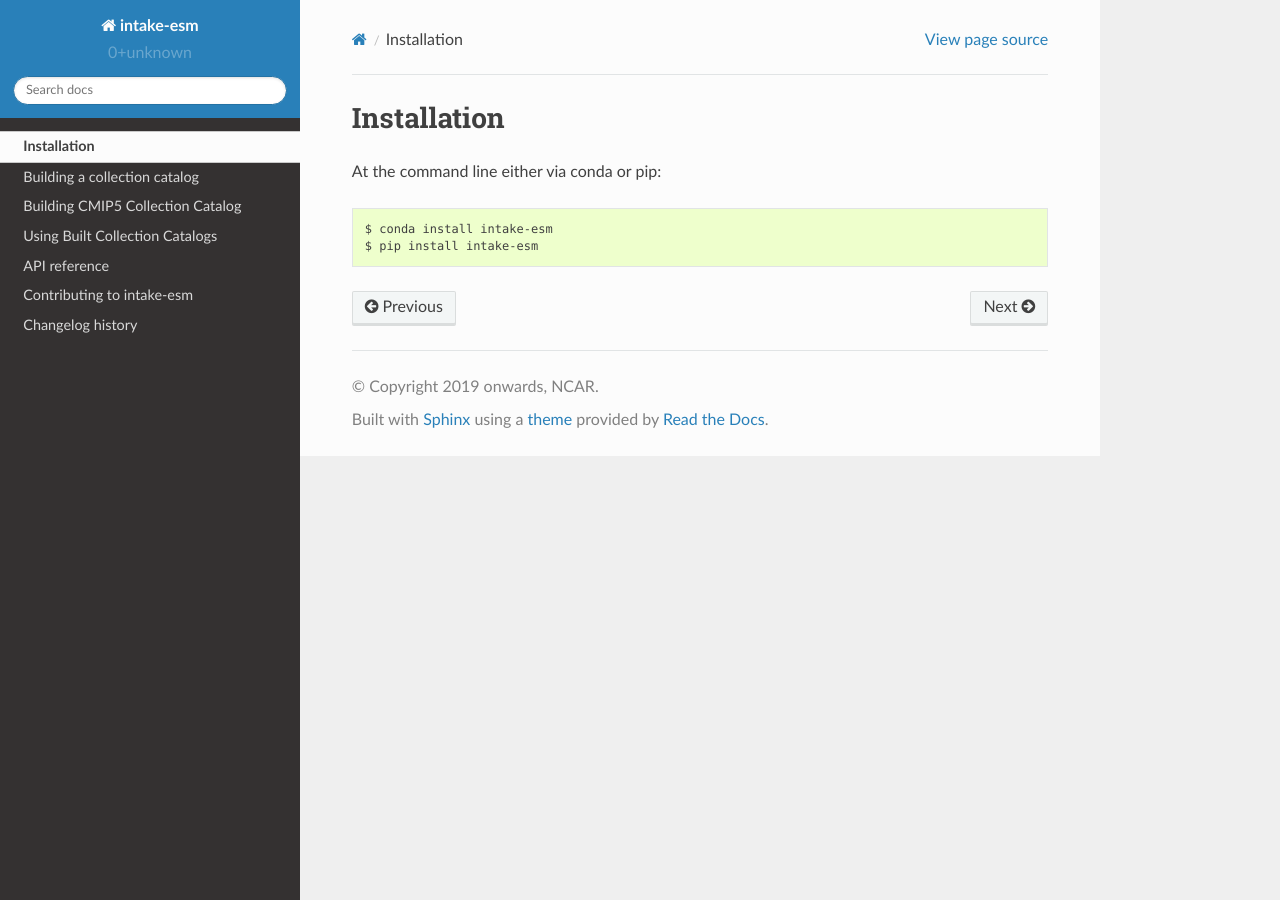
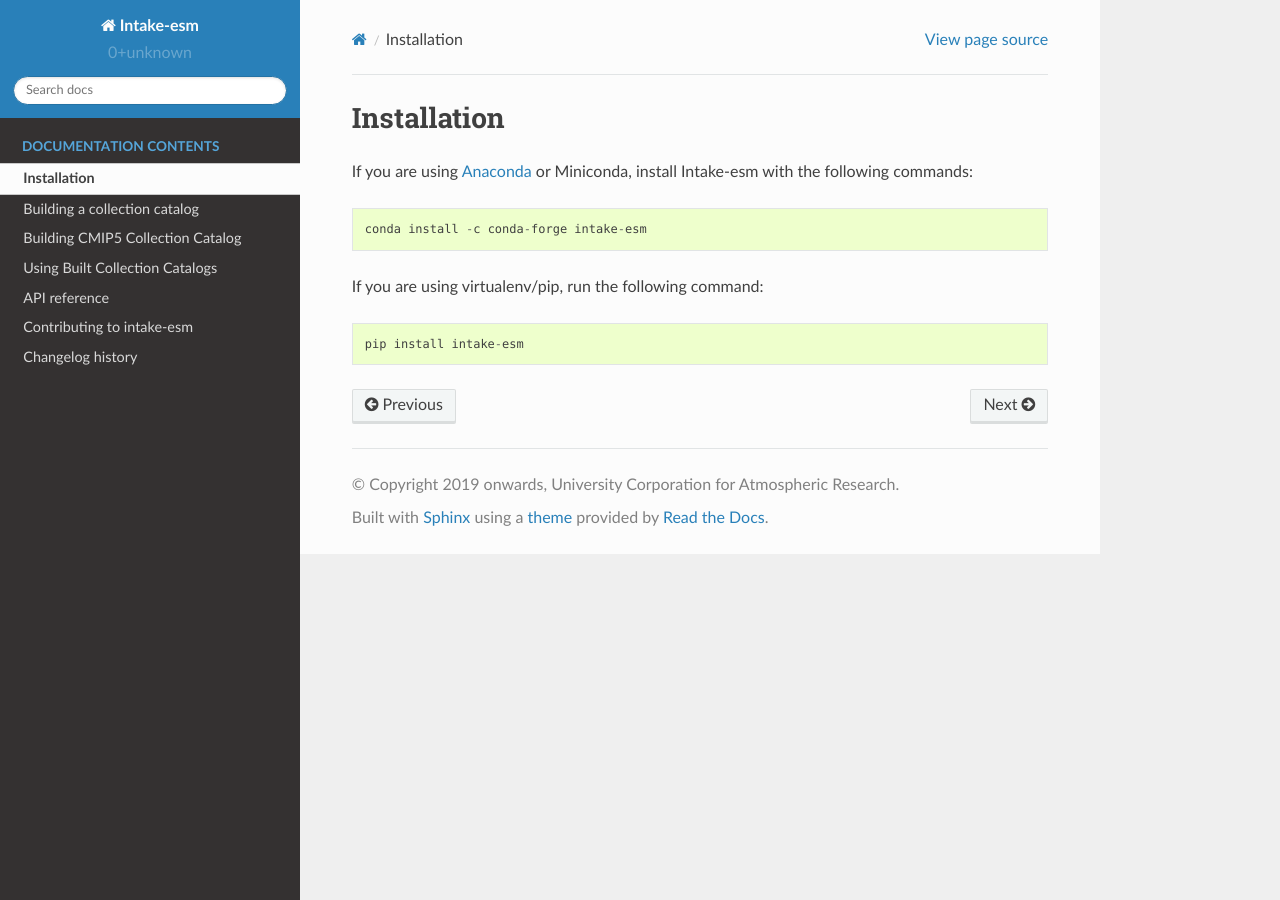
Before and after one commit to intake/intake-esm, a Sphinx documentation site: the page built from docs/source/installation.rst, in a window 1280 px wide. Built offline with Sphinx 7.4.7 and the Read the Docs theme 2.0.0, drawn with Linux system fonts in a browser that asks for light colours.

Commit message:
Update installation docs

```diff
--- a/docs/source/conf.py
+++ b/docs/source/conf.py
@@ -67,8 +67,8 @@ source_suffix = '.rst'
 master_doc = 'index'
 
 # General information about the project.
-project = u'intake-esm'
-copyright = u'2019 onwards, NCAR'
+project = u'Intake-esm'
+copyright = u'2019 onwards, University Corporation for Atmospheric Research'
 author = u'Earth System Informatics Team'
 
 # The version info for the project you're documenting, acts as replacement for
--- a/docs/source/installation.rst
+++ b/docs/source/installation.rst
@@ -2,7 +2,13 @@
 Installation
 ============
 
-At the command line either via conda or pip::
 
-    $ conda install intake-esm
-    $ pip install intake-esm
+If you are using `Anaconda`_ or Miniconda, install Intake-esm with the following commands::
+
+    conda install -c conda-forge intake-esm
+
+If you are using virtualenv/pip, run the following command::
+
+    pip install intake-esm
+
+.. _Anaconda: https://www.anaconda.com/download/
```
Also changed, not shown: docs/source/index.rst (+21 -10 lines).
